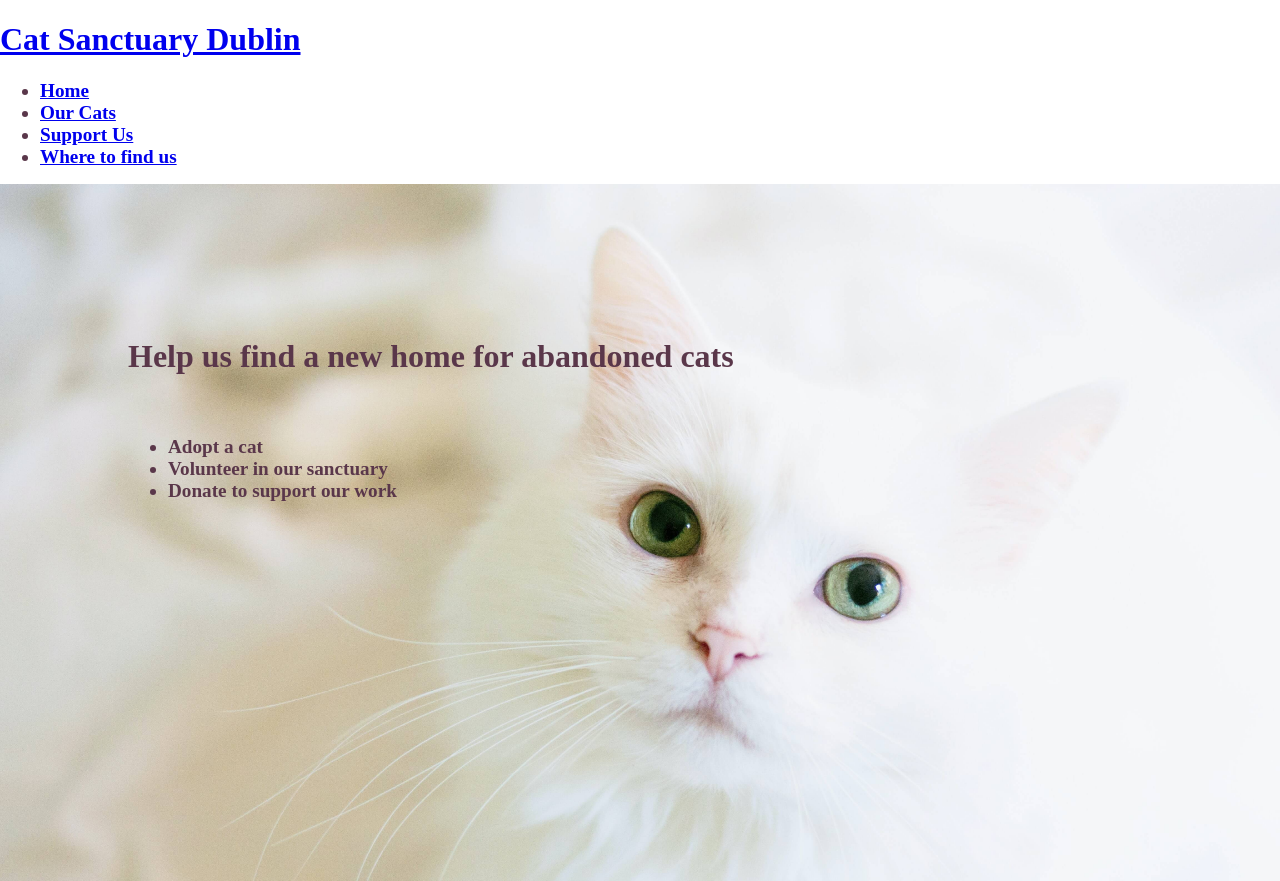
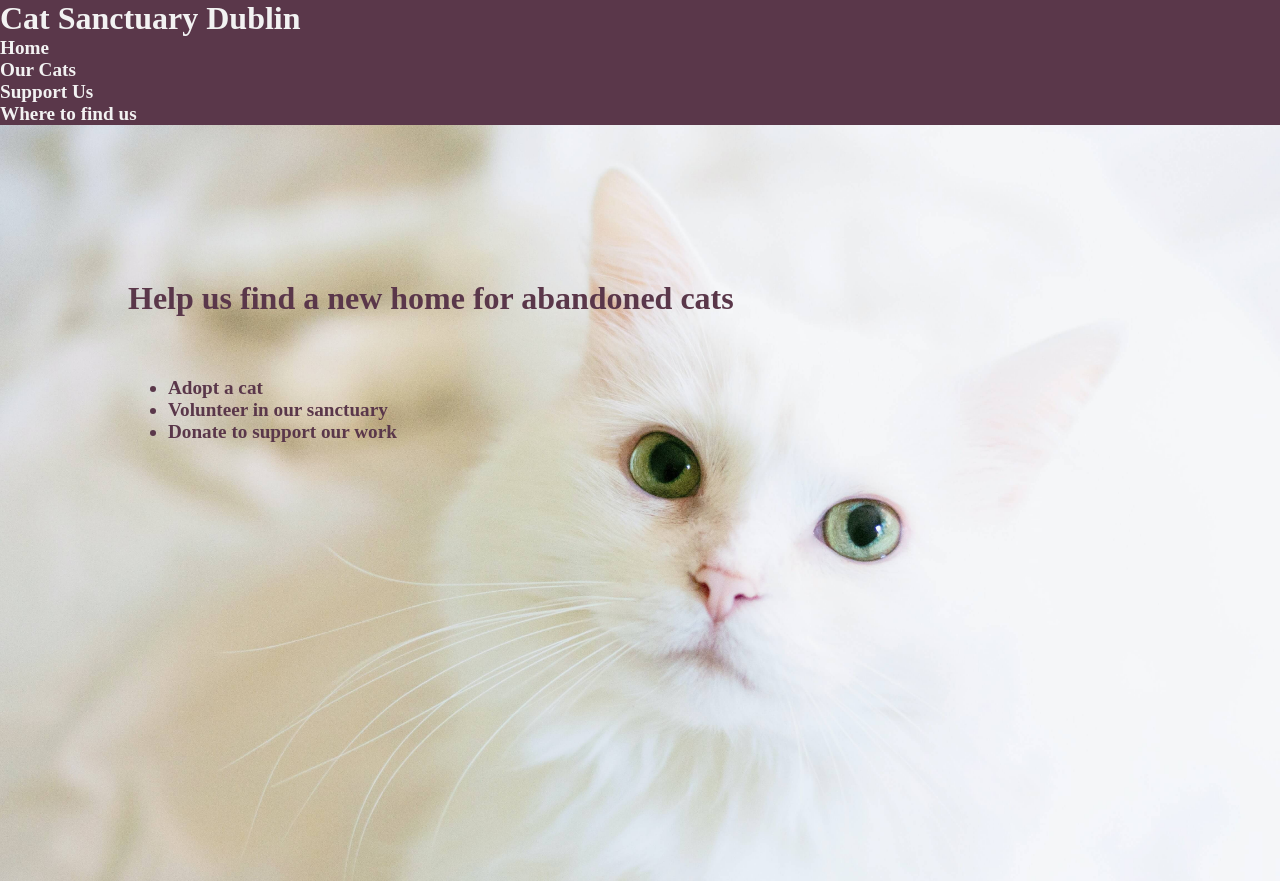
Before and after one commit to JulianeGampe/cat-sanctuary, a plain HTML site: page index.html in a window 1280 px wide. Shown: the top 881 px of the page. Drawn offline with Linux system fonts and the light colour scheme.

Commit message:
Add basic style to header

```diff
--- a/assets/css/style.css
+++ b/assets/css/style.css
@@ -5,7 +5,22 @@ body {
 }
 
 
-/* nav menu */
+/* main heading and navigation menu */
+
+header {
+    background-color: #5a374a;
+}
+
+
+header a,
+header h1,
+header ul {
+    color: #f2f2f2;
+    text-decoration: none;
+    list-style-type: none;
+    padding: 0;
+    margin: 0;
+}
 
 
 
--- a/index.html
+++ b/index.html
@@ -10,20 +10,22 @@
     <title>Cat Sanctuary Dublin</title>
 </head>
 <body>
-
+    <!-- main heading and navigation menu-->
     <header>
         <a href="index.html">
             <h1>Cat Sanctuary Dublin</h1>
         </a>
+        <nav>
             <ul>
                 <li><a href="index.html">Home</a></li>
                 <li><a href="#">Our Cats</a></li>
                 <li><a href="#">Support Us</a></li>
                 <li><a href="#">Where to find us</a></li>
             </ul>
+         </nav>
     </header>
 
-    <!-- main homepage section -->
+    <!-- homepage main content -->
     <div id="backgroundimage">
     <section id="purpose">
         <h2>Help us find a new home for abandoned cats</h2>
```
Lines whose indentation alone changed are shown as unchanged.
